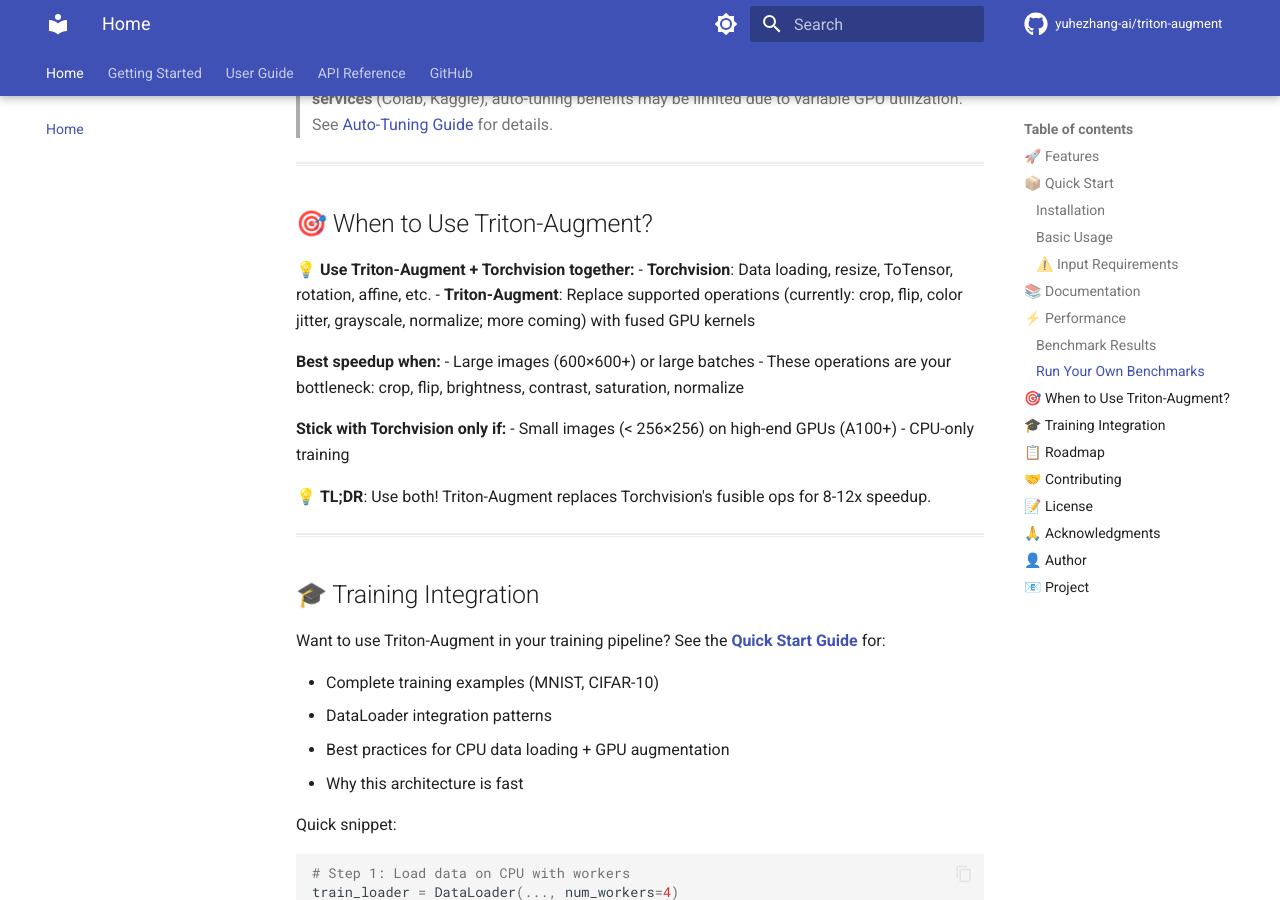
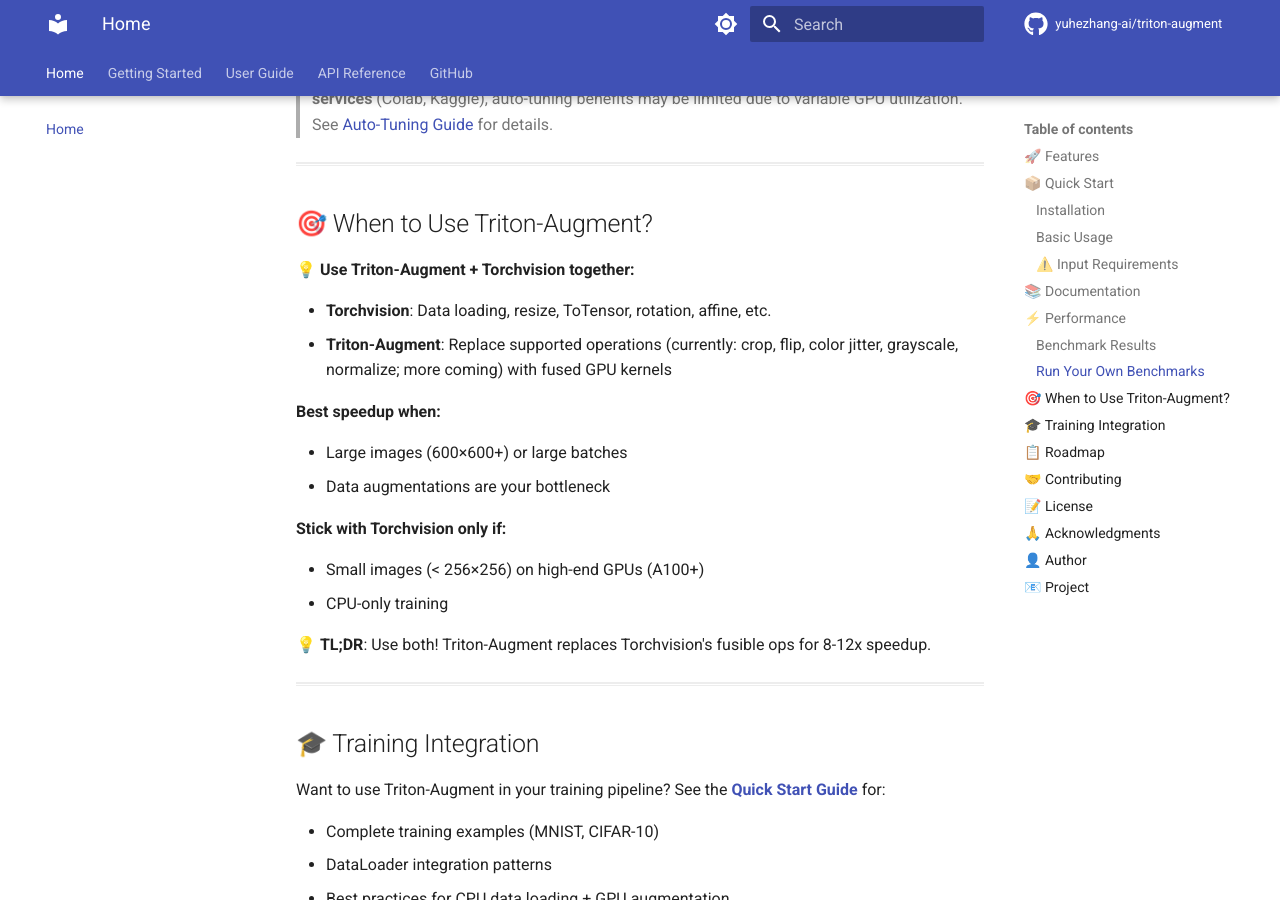
Before and after one commit to yuhezhang-ai/triton-augment, an MkDocs documentation site: the page built from docs/index.md, in a window 1280 px wide and 900 px high, scrolled down 4818 px. Built offline with MkDocs 1.6.1 and Material for MkDocs 9.7.7, drawn with Linux system fonts in a browser that asks for light colours; comment, search, counter and statistics services are not loaded.

Commit message:
update docs

```diff
--- a/docs/index.md
+++ b/docs/index.md
@@ -180,14 +180,17 @@
 ## 🎯 When to Use Triton-Augment?
 
 **💡 Use Triton-Augment + Torchvision together:**
+
 - **Torchvision**: Data loading, resize, ToTensor, rotation, affine, etc.
 - **Triton-Augment**: Replace supported operations (currently: crop, flip, color jitter, grayscale, normalize; more coming) with fused GPU kernels
 
 **Best speedup when:**
+
 - Large images (600×600+) or large batches
-- These operations are your bottleneck: crop, flip, brightness, contrast, saturation, normalize
+- Data augmentations are your bottleneck
 
 **Stick with Torchvision only if:**
+
 - Small images (< 256×256) on high-end GPUs (A100+)
 - CPU-only training
 
```
Also changed, not shown: README.md (+1 -1 lines).
